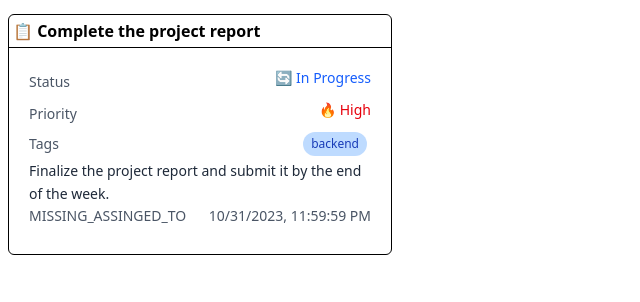
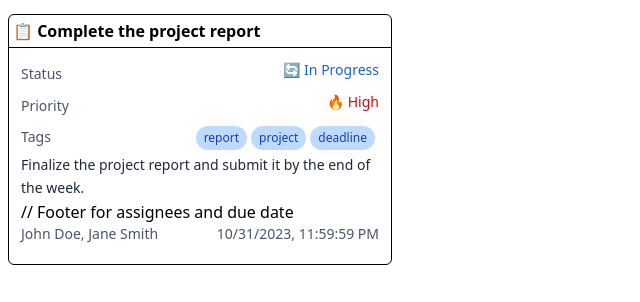
Before and after one commit to AnthonyZhOon/cs-project, a Next.js app: page / in a window 1280 px wide. Shown: the part 213-515 px from the top of the page, without its empty margins (0-640 px from the left). Built offline with nearby package versions, Linux system fonts and the light colour scheme; no server answers; the database is empty.

Commit message:
Task component with Assignees and Tags included

```diff
--- a/components/Task.tsx
+++ b/components/Task.tsx
@@ -1,8 +1,8 @@
 import ComponentBox from '@/components/ComponentBox';
 
-import type {Task} from '@/lib/types';
+import type {Task, TaskWithAssignessAndTags} from '@/lib/types';
 
-export const exampleTask: Task = {
+export const exampleTask: TaskWithAssignessAndTags & {} = {
 	id: '1',
 	title: 'Complete the project report',
 	description:
@@ -12,6 +12,11 @@ export const exampleTask: Task = {
 	deadline: new Date('2023-10-31T23:59:59'),
 	visibility: 'MEMBER',
 	workspaceId: 'workspace-123',
+	assignees: [
+		{name: 'John Doe', id: '0', email: 'jdoe@mail.com'},
+		{name: 'Jane Smith', id: '1', email: 'jsmith@mail.com'},
+	],
+	tags: [{name: 'report'}, {name: 'project'}, {name: 'deadline'}],
 };
 
 function LeftRight({
@@ -30,7 +35,7 @@ function LeftRight({
 			{typeof text === 'string' ? (
 				<span className={`text-sm font-medium ${className}`}>{text}</span>
 			) : (
-				text
+				<div>{text}</div>
 			)}
 		</div>
 	);
@@ -134,7 +139,7 @@ export default async function TaskComponent({
 	task,
 	className = '',
 }: {
-	task: Task;
+	task: NonNullable<TaskWithAssignessAndTags>;
 	className?: string;
 }) {
 	// TODO: Get tags in the task object from API
@@ -144,24 +149,17 @@ export default async function TaskComponent({
 	return (
 		// Add an outline to the task component
 		<ComponentBox title={taskTitle} className={`max-w-sm ${className}`}>
-			<div className="task-details p-4 mb-2  border-gray-300 rounded-lg">
+			<div className="task-details p-2 mb-2  border-gray-300 rounded-lg">
 				<Status status={task.status} className="mb-2" />
 				<Priority priority={task.priority} className="mb-2" />
-				<Tags
-					tags={
-						/* TODO: Include Tags in API's Task object; task.tags || [] */ [
-							'backend',
-						]
-					}
-				/>
+				<Tags tags={task.tags.map(tag => tag.name)} />
 				<p className="text-sm text-gray-800 leading-relaxed">
 					{task.description}
 				</p>
+				// Footer for assignees and due date
 				<div className="flex justify-between items-center text-sm text-gray-600">
-					<span>{/* TODO: Where is this field*/ 'MISSING_ASSINGED_TO'}</span>
-					<span>
-						{task.deadline ? task.deadline.toLocaleString() : 'No due date set'}
-					</span>
+					<span>{task.assignees.map(a => a.name).join(', ')}</span>
+					<span>{task?.deadline?.toLocaleString() ?? 'No due date set'}</span>
 				</div>
 			</div>
 		</ComponentBox>
--- a/lib/api.ts
+++ b/lib/api.ts
@@ -84,9 +84,13 @@ export const updateWorkspace = async (
 
 // #region Tasks & Events
 
-export const getTask = async (id: Id): Promise<Task | null> =>
+export const getTask = async (id: Id) =>
 	// TODO: only select properties that are needed
 	prisma.task.findUnique({where: {id}});
+
+export const getTaskWithAssigneesAndTags = async (id: Id) =>
+	// TODO: only select properties that are needed
+	prisma.task.findUnique({where: {id}, include: {assignees: true, tags: true}});
 
 export const getEvent = async (id: Id): Promise<Event | null> =>
 	// TODO: only select properties that are needed
--- a/lib/types.ts
+++ b/lib/types.ts
@@ -1,4 +1,5 @@
 import type {WorkspaceMemberRole} from './generated/prisma';
+import {getTaskWithAssigneesAndTags} from '@/lib/api';
 
 export type {
 	Event,
@@ -13,6 +14,9 @@ export type {
 } from './generated/prisma';
 
 export type Id = string;
+export type TaskWithAssignessAndTags = Awaited<
+	ReturnType<typeof getTaskWithAssigneesAndTags>
+>;
 
 export const roleRank = (role: WorkspaceMemberRole): number => {
 	switch (role) {
```
Lines whose indentation alone changed are shown as unchanged.
